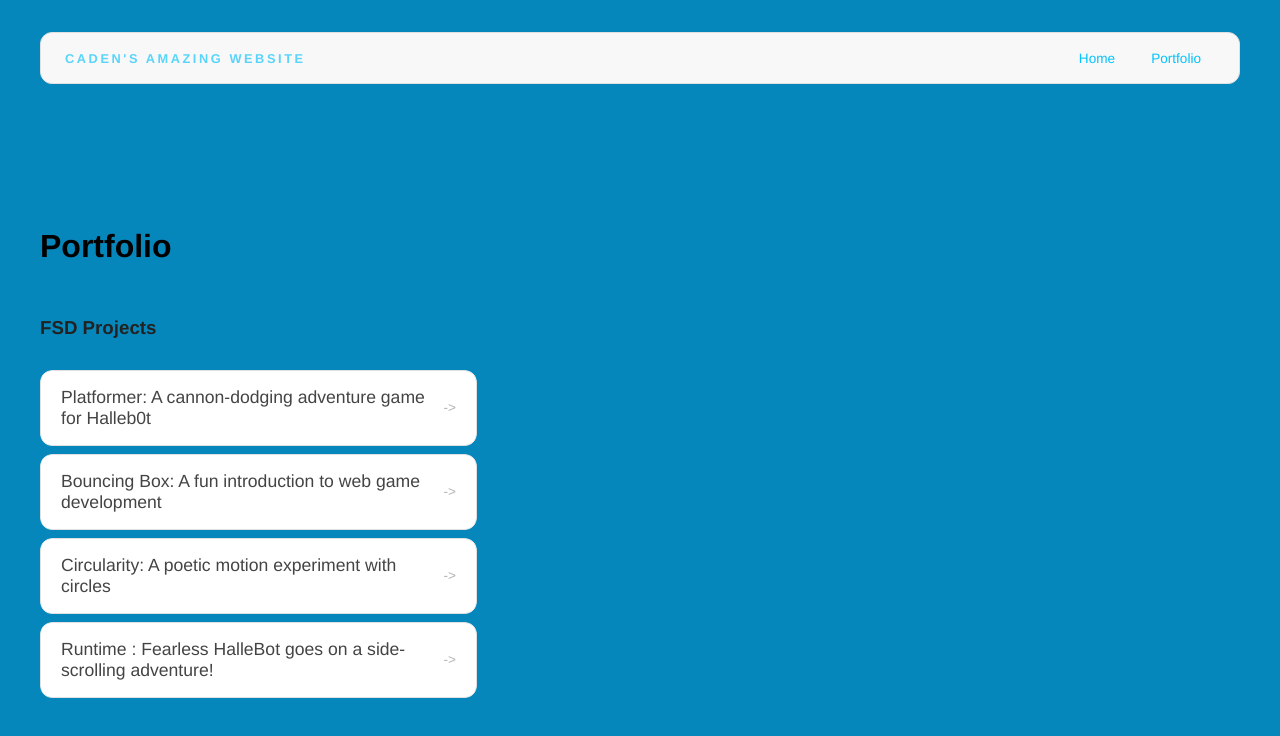
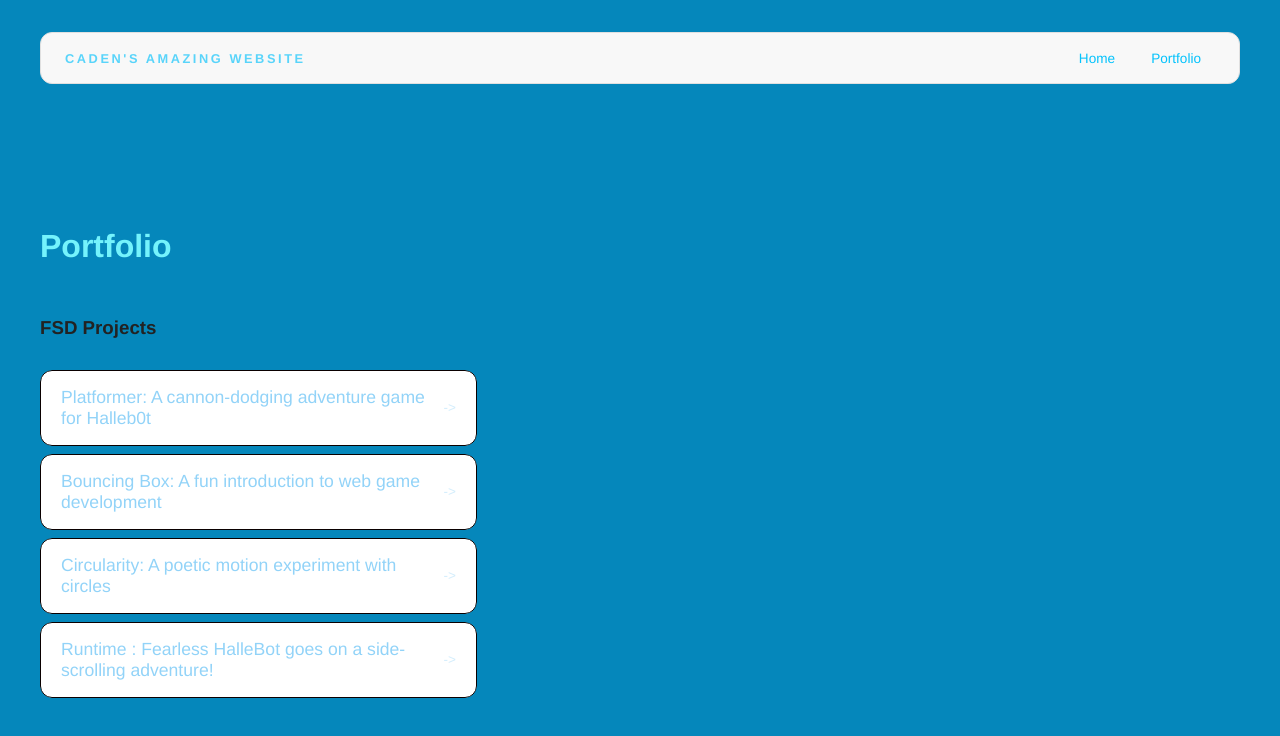
Before and after one commit to Cadensmith2312/cadensmith2312.github.io, a plain HTML site: page portfolio.html in a window 1280 px wide. Drawn offline with Linux system fonts and the light colour scheme.

Commit message:
cadens portfolio finished

```diff
--- a/style.css
+++ b/style.css
@@ -167,7 +167,7 @@ nav h1 {
 
 /* Portfolio styles */
 .content h1 {
-  color: black;
+  color: rgb(116, 243, 252);
 }
 
 #portfolio {
@@ -190,19 +190,19 @@ nav h1 {
   justify-content: space-between;
   align-items: center;
   text-decoration: none;
-  color: #444;
+  color: #92d3f8;
   padding: 16px 20px;
   font-size: 1.1rem;
   font-weight: 500;
   background: #fff;
-  border: 1px solid #e0e0e0;
+  border: 1px solid #0a0000;
   border-radius: 12px;
   transition: background 0.25s ease, color 0.25s ease, transform 0.25s ease;
 }
 
 #portfolio a:hover {
-  background: #000;
-  color: #fff;
+  background: #53daf1;
+  color: #fcf7f7;
   transform: translateX(4px);
 }
 
```
Also changed, not shown: index.html (+2 -1 lines), portfolio.html (+2 -0 lines).
